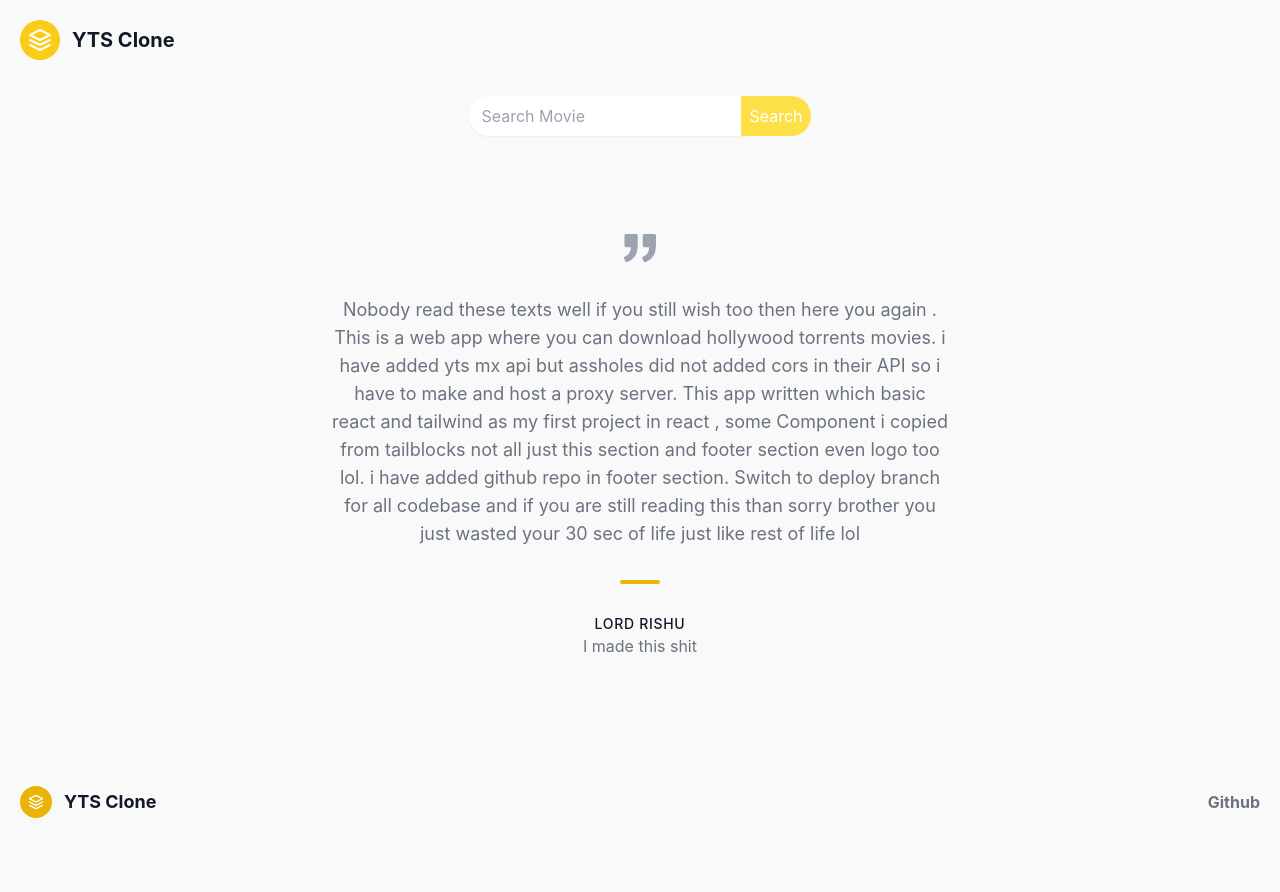
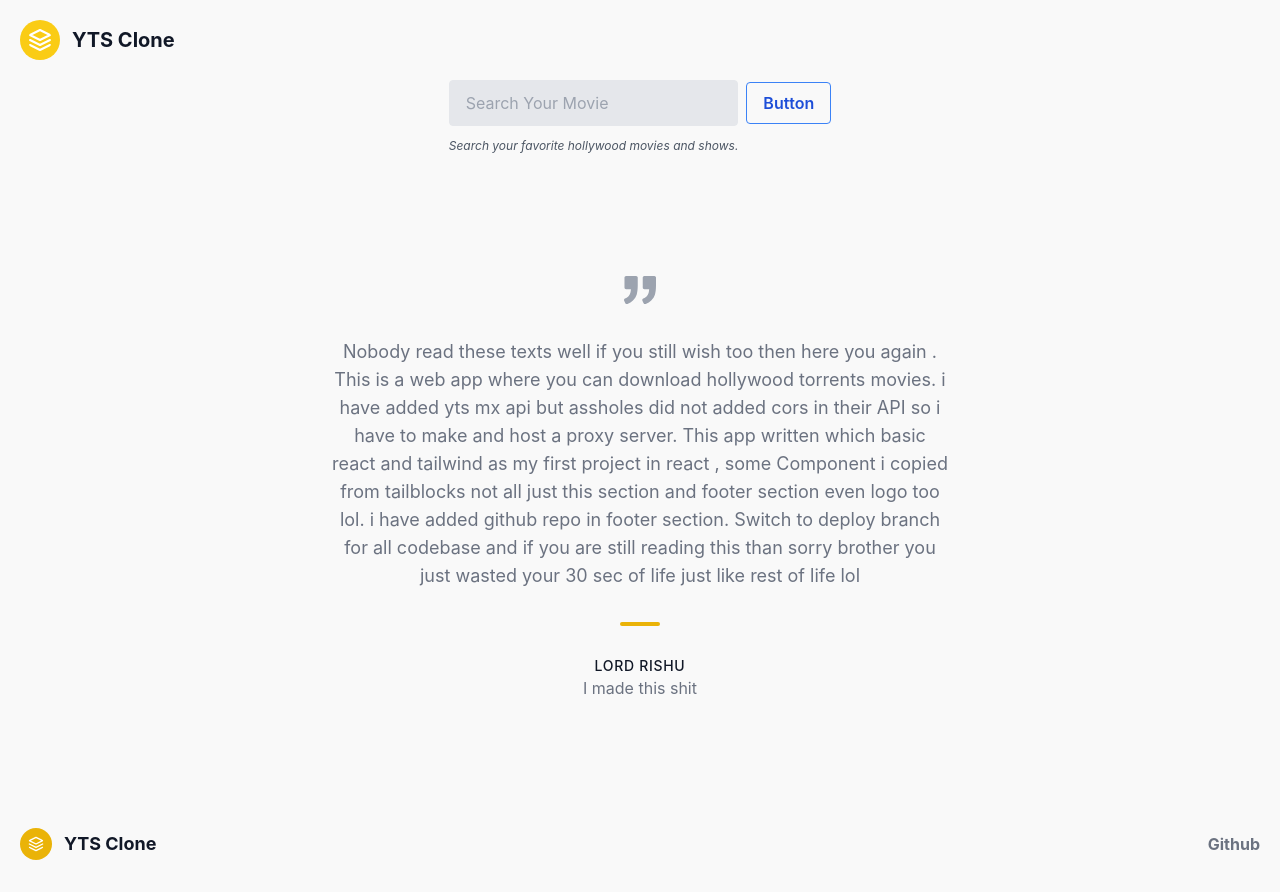
Before and after one commit to dwivedi-ritik/yts, a Next.js app: page / in a window 1280 px wide. Before the commit the page ends 850 px from the top, so only its background shows below. Built offline with nearby package versions, Linux system fonts and the light colour scheme.

Commit message:
teardrop

```diff
--- a/components/Footer.js
+++ b/components/Footer.js
@@ -15,5 +15,8 @@ export function Footer() {
                 </span>
             </div>
         </footer>
+
+
+
     )
 }
--- a/components/SearchComp.js
+++ b/components/SearchComp.js
@@ -4,35 +4,11 @@ import { useState } from 'react/'
 import MovieList from './MovieList'
 import Landing from './Landing'
 import Spinner from './Spinner'
+
 const OpsErr = () => {
     return (
         <p className="text-sm text-center mt-4 text-gray-400">Ops there is nothing out there:(</p>
     )
-}
-
-
-
-const urlToBlob = async (hash) => {
-    let res = await fetch(`api/torrent/${hash}`)
-    let reader = res.body.getReader()
-    let strm = new ReadableStream({
-        async start(controller) {
-            while (true) {
-                const { done, value } = await reader.read()
-                if (done) {
-                    break
-                }
-                controller.enqueue(value)
-            }
-            controller.close()
-            reader.releaseLock()
-        }
-    })
-    let respone = new Response(strm)
-    let blob = await respone.blob()
-
-    let url = await URL.createObjectURL(blob)
-    return url
 }
 
 export default function SearchComp() {
@@ -52,15 +28,6 @@ export default function SearchComp() {
         movies = await movies.json()
         if (movies.data.data.movie_count != 0) {
 
-            // for (let i in movies.data.data.movies) {
-            //     for (let j in movies.data.data.movies[i].torrents) {
-            //         movies.data.data.movies[i].torrents[j].url = await urlToBlob(movies.data.data.movies[i].torrents[j].hash)
-            //     }
-            // }
-
-            // console.log(movies.data.data)
-
-
             setLanding(<MovieList moviesdata={movies.data.data} />)
         }
 
@@ -70,22 +37,27 @@ export default function SearchComp() {
 
     return (
         <div>
-            <form onSubmit={getData} >
-                <div className="mt-4 flex justify-center sm:mt-15">
-                    <input className="text-gray-700 shadow-sm rounded-l-full px-3 py-2 h-10  focus:outline-none bg-white"
-                        id="search"
-                        type="text"
-                        placeholder="Search Movie"
-                        ref={usrInp}></input>
-                    <div className="">
-                        <button className="bg-yellow-300 text-white h-10 px-2 rounded-r-full hover:bg-yellow-400 focus:outline-none"
+            <form onSubmit={getData}>
+                <div class="flex flex-wrap mx-3 mb-6 justify-center">
+                    <div class="w-xl px-3 flex items-baseline gap-2">
+                        <div>
+                            <input class="appearance-none block w-full bg-gray-200 text-gray-700 border border-gray-200 rounded py-3 px-4 mb-3 leading-tight focus:outline-none focus:bg-white focus:border-gray-500" id="grid-password"
+                                type="text" placeholder="Search Your Movie" ref={usrInp}>
+                            </input>
+                            <p class="text-gray-600 text-xs italic">Search your favorite hollywood movies and shows.</p>
+                        </div>
+                        <button class="bg-transparent hover:bg-blue-500 text-blue-700 font-semibold hover:text-white py-2 px-4 border border-blue-500 hover:border-transparent rounded"
                             onClick={getData}>
-                            Search
+                            Button
                         </button>
                     </div>
                 </div>
+
             </form>
             {landing}
+
         </div>
     )
 }
+
+// Legacy codes
--- a/components/Spinner.js
+++ b/components/Spinner.js
@@ -2,8 +2,8 @@ import React from 'react'
 
 const Spinner = () => {
     return (
-        <div className="mt-8 mt-14 flex justify-center items-center">
-            <div className="animate-spin rounded-full h-8 w-8 sm:h-12 sm:w-12 border-t-2 border-yellow-300"></div>
+        <div class="relative flex justify-center items-center h-20">
+            <div class="rounded animate-spin ease duration-300 w-8 h-8 border-2 border-yellow-500"></div>
         </div>
     )
 }
```
